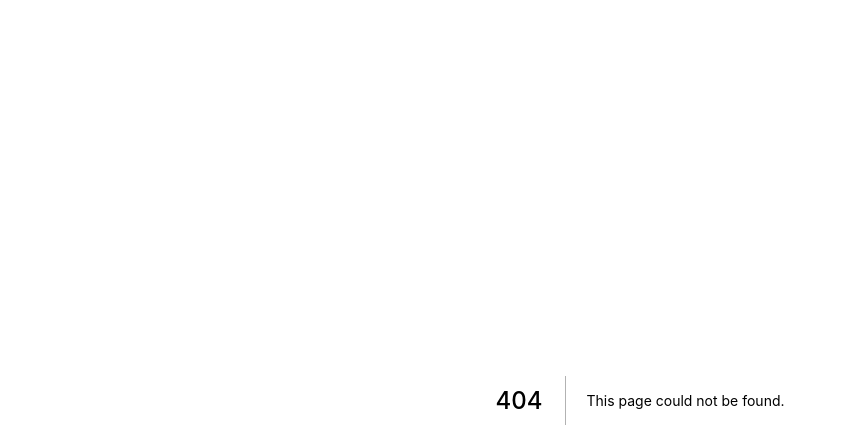
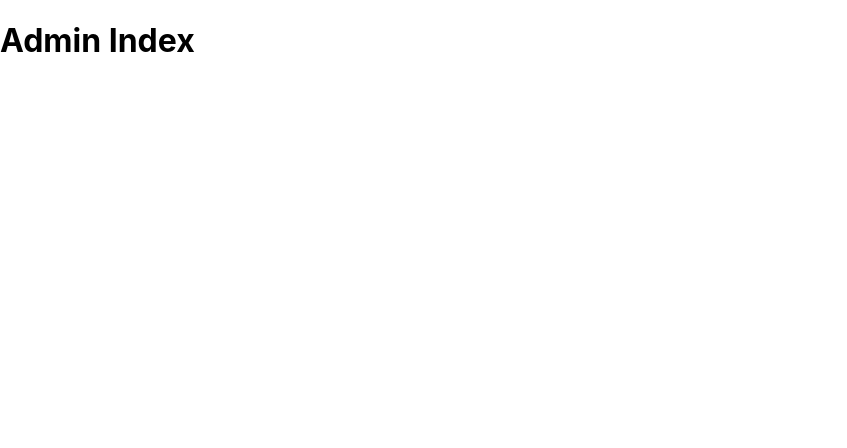
Before and after one commit to phwt/azure-static-web-apps-nextjs, a Next.js app in the folder web/: page /admin in a window 1280 px wide. Before the commit this address had no page. Shown: the top 448 px of the page, without its empty margins (0-847 px from the left). Built offline with nearby package versions, Linux system fonts and the light colour scheme.

Commit message:
feat: sample pages

```diff
--- /dev/null
+++ b/web/pages/admin/index.js
@@ -0,0 +1,5 @@
+const AdminIndex = () => {
+  return <h1>Admin Index</h1>;
+};
+
+export default AdminIndex;
--- a/web/pages/api/hello.js
+++ /dev/null
@@ -1,5 +0,0 @@
-// Next.js API route support: https://nextjs.org/docs/api-routes/introduction
-
-export default (req, res) => {
-  res.status(200).json({ name: 'John Doe' })
-}
```
